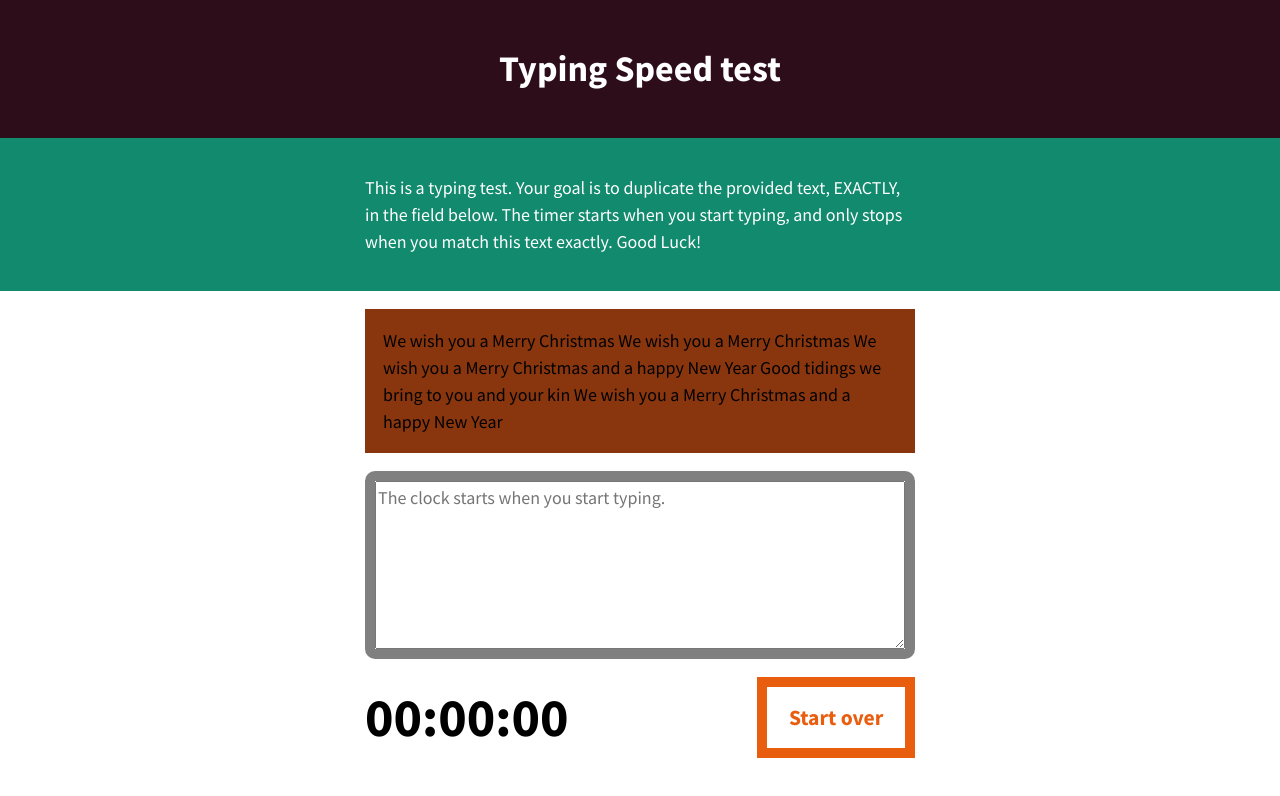
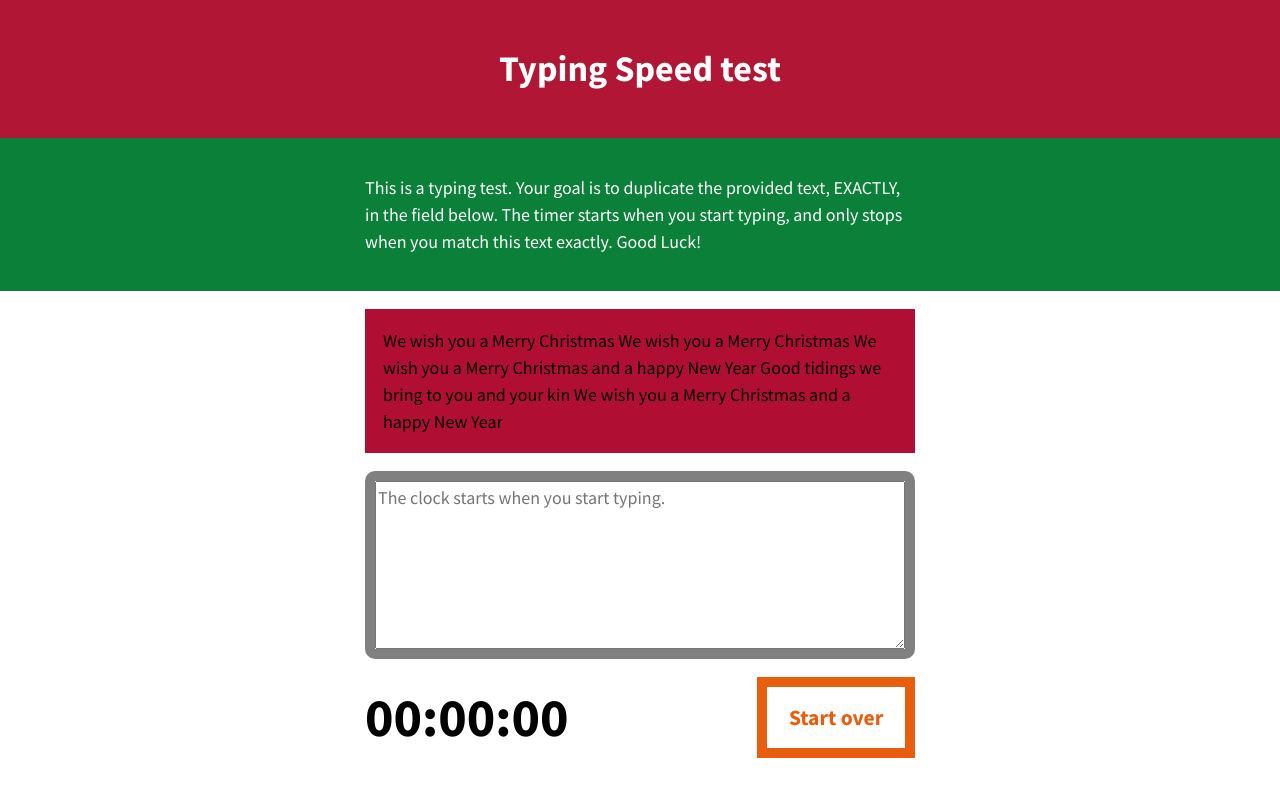
Before and after one commit to mbeene/Typing-Speed-Test, a plain HTML site: page index.html in a window 1280 px wide. Drawn offline with Linux system fonts and the light colour scheme.

Commit message:
Update style.css

```diff
--- a/style.css
+++ b/style.css
@@ -111,7 +111,7 @@ body {
 
 .masthead {
     padding: 1em 2em;
-    background-color: #2e0d1a;
+    background-color: #B11634;
     color: white;
 }
 
@@ -122,7 +122,7 @@ body {
 .intro {
     padding: 2em 2em;
     color: #ffffff;
-    background: #118A6E;
+    background: #0B8039;
 }
 
 
@@ -145,7 +145,7 @@ body {
 #origin-text {
     margin: 1em 0;
     padding: 1em 1em 0;
-    background-color: #89360F;
+    background-color: #B00E33;
 }
 
 #origin-text p {
@@ -184,7 +184,7 @@ body {
 
 #reset:hover {
     color: white;
-    background-color: #E95D0F;
+    background-color: #0D8D45;
 }
 
 .credits {
```
